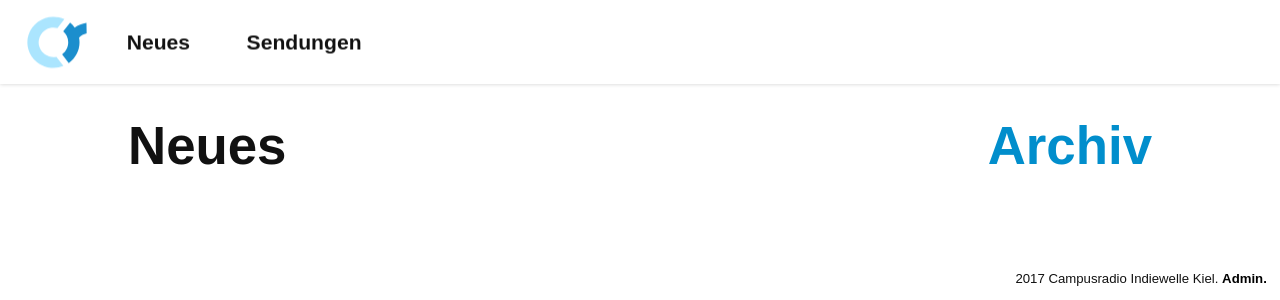
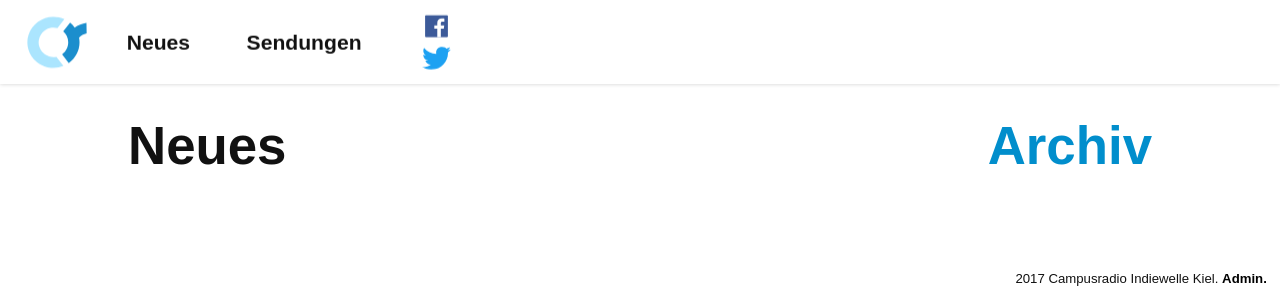
Before and after one commit to CRIW/Website, a Django app: page /news/ in a window 1280 px wide. Shown: the top 300 px of the page. Run offline with Django 3.2, Linux system fonts and the light colour scheme; data that the repository does not hold is empty.

Commit message:
Social Media Buttons

```diff
--- a/criw/campusradio/static/style.css
+++ b/criw/campusradio/static/style.css
@@ -54,6 +54,11 @@ nav a{
 
 nav a:hover, nav a:visited{
   color: black;
+}
+
+.social{
+  max-height: 1.5em;
+  padding: 0.2em;
 }
 
 /*A few bits for the dropdown menu */
--- a/criw/campusradio/templates/campusradio/nav.html
+++ b/criw/campusradio/templates/campusradio/nav.html
@@ -18,5 +18,9 @@
   {% for page in pages %}
   <a href="{{page.get_absolute_url}}" class="pseudo button">{{page.title}}</a>
   {% endfor %}
+  <div class="pseudo button">
+    <a href="https://www.facebook.com/campusradiokiel"><img class="social stack" src="{% static "Facebook.svg" %}"/></a>
+    <a href="https://twitter.com/campusradiokiel"><img class="social stack" src="{% static "Twitter.svg" %}"/></a>
+  </div>
 </div>
 </nav>
```
Also changed, not shown: criw/campusradio/static/Facebook.svg (added), criw/campusradio/static/Twitter.svg (added).
